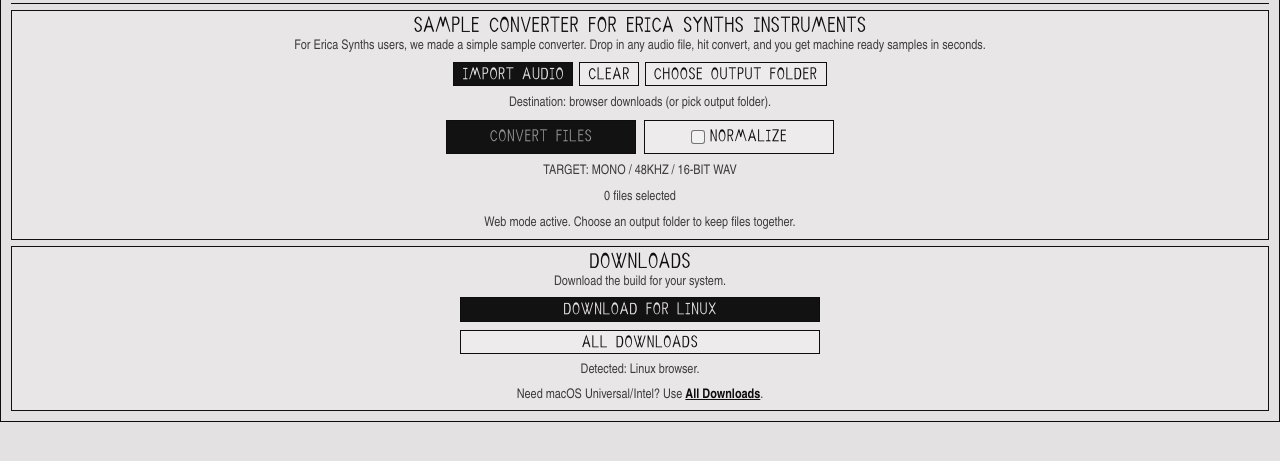
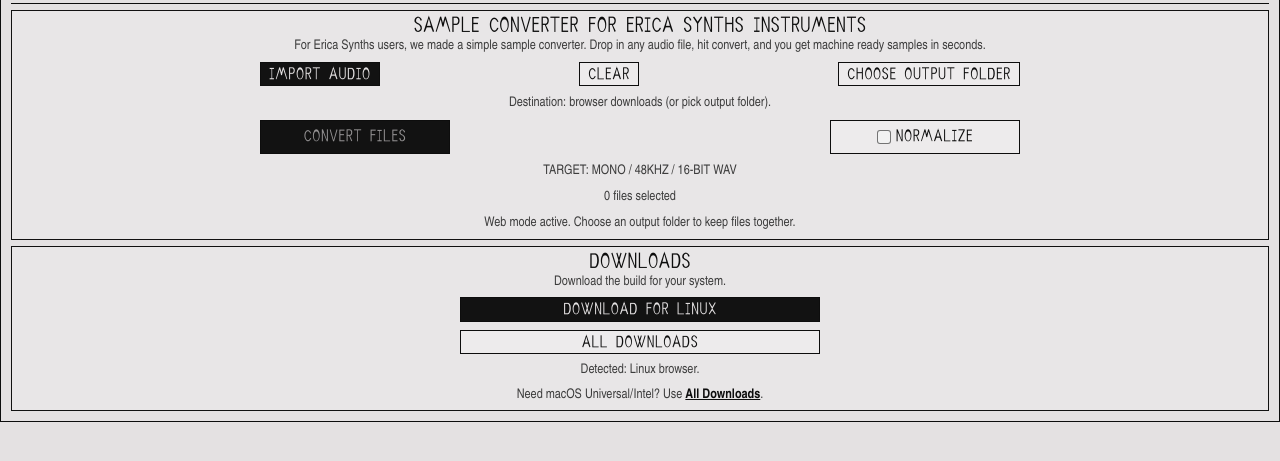
Before and after one commit to leonsomov/Geeky_Punks_file_converter_to_Erica_Synths, a website: page web/index.html in a window 1280 px wide. Shown: the part 125-586 px from the top of the page. Drawn offline with Linux system fonts and the light colour scheme.

Commit message:
Align control row button edges with shared row width

```diff
--- a/resources/styles.css
+++ b/resources/styles.css
@@ -147,10 +147,12 @@
 .control-row,
 .action-row {
   display: flex;
-  flex-wrap: wrap;
+  flex-wrap: nowrap;
   align-items: center;
-  justify-content: center;
-  gap: 6px;
+  justify-content: space-between;
+  gap: 8px;
+  width: min(760px, 100%);
+  margin: 0 auto;
 }
 
 .action-row {
@@ -378,6 +380,12 @@
 }
 
 @media (max-width: 640px) {
+  .control-row,
+  .action-row {
+    flex-wrap: wrap;
+    justify-content: center;
+  }
+
   .app-shell {
     width: 100%;
     padding: 8px;
```
